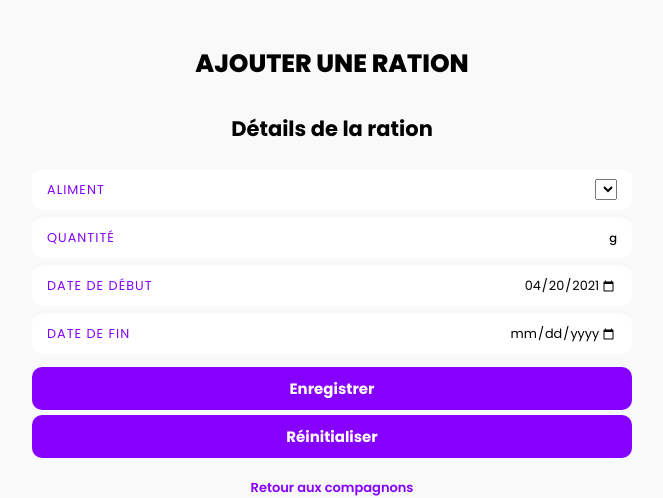
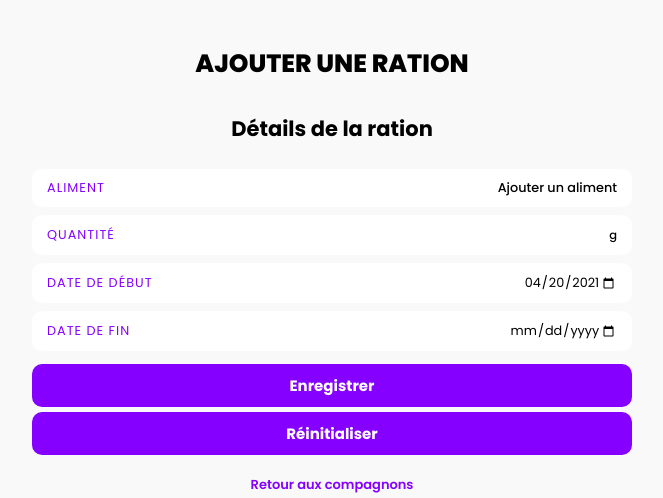
Before and after one commit to AlexGodfrin81/ISIS_3A_PTUT, a Spring app: page /formulaireRation in a window 1280 px wide. Shown: the part 80-578 px from the top of the page, without its empty margins (308-971 px from the left). Run offline with Thymeleaf, Linux system fonts and the light colour scheme; the template is opened without the code that fills it, so the values that code supplies are empty; some of the project's set-up classes (security, data sources, template engines, error pages and the like) are left out, and stand-ins take their place.

Commit message:
Petites améliorations d'ergonomie sur le choix des croquettes

```diff
--- a/src/main/java/yucroq/controller/RationController.java
+++ b/src/main/java/yucroq/controller/RationController.java
@@ -44,7 +44,7 @@
     public String montreLeFormulairePourAjout(Model model, Integer id, @AuthenticationPrincipal Proprietaire user) {
         model.addAttribute("ration", new Ration());
         model.addAttribute("animal", dao2.getOne(id));
-        model.addAttribute("croquettes", dao3.findAll());
+        model.addAttribute("croquettes", dao3.listeCroquettesPour(id));
         model.addAttribute("animaux", dao4.getOne(user.getId_proprio()).getMesAnimaux());
         return "formulaireRation";
     }
--- a/src/main/resources/templates/formulaireRation.html
+++ b/src/main/resources/templates/formulaireRation.html
@@ -47,9 +47,10 @@
                     <tr>
                         <td><label for="mesCroqs">Aliment</label></td>
                         <td>
-                            <select id="mesCroqs" name="mesCroqs" th:field="*{mesCroqs}">
+                            <select id="mesCroqs" name="mesCroqs" th:field="*{mesCroqs}" th:unless="${#lists.isEmpty(rations)}">
                                 <option th:each="c : ${croquettes}" th:if="${c.espece == animal.espece}" th:data-esp="${c.espece}" th:value="${c.id_croq}" th:text="${c.marque + ' ' + c.nom}"></option>
                             </select>
+                            <span th:if="${#lists.isEmpty(rations)}"><a th:href="@{../croquette/add(id=${animal.id_animal})}" href='formulaireCroquette.html'>Ajouter un aliment</a></span>
                         </td>
                     </tr>
                     <tr>
```
